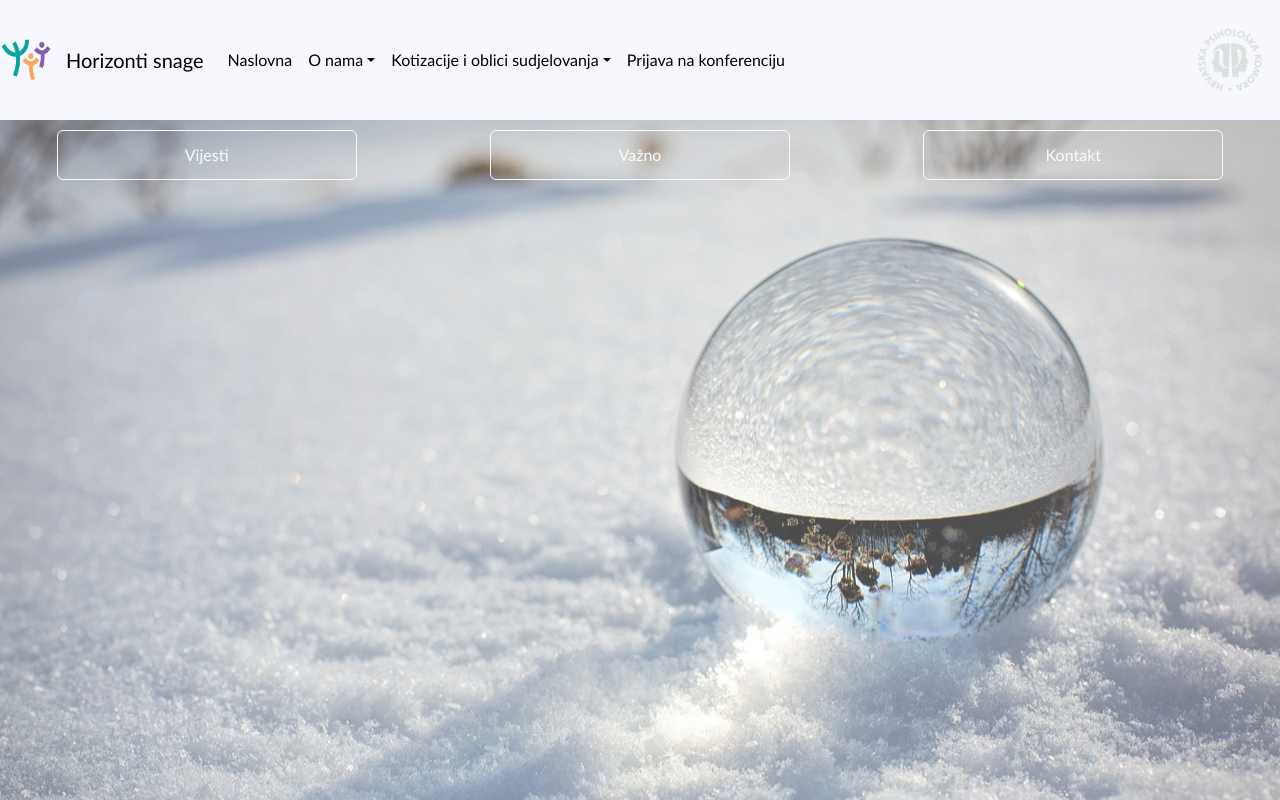
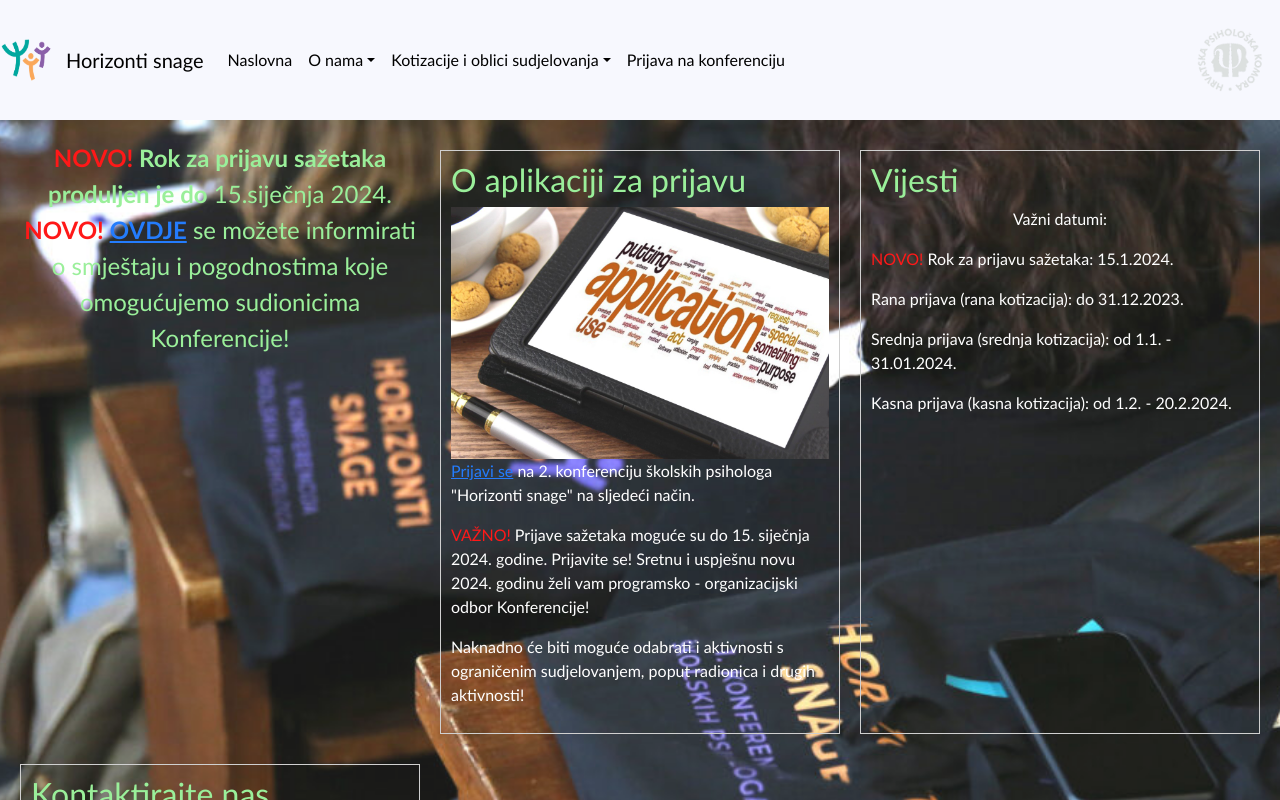
Before and after one commit to BTN3/main-ict-an, a React (Create React App) app: page / in a window 1280 px wide. Shown: the top 800 px of the page. Built offline with nearby package versions, Linux system fonts and the light colour scheme.

Commit message:
promjene 09012024 hotel

```diff
--- /dev/null
+++ b/src/AboutStyle.css
@@ -0,0 +1,19 @@
+/* Stilizacija oznaka */
+.styled-list {
+    list-style-type: none; /* Sklanja uobičajene bulleted oznake */
+    padding: 0;
+    margin: 0;
+  }
+
+  .styled-list li {
+    margin-bottom: 8px; /* Razmak između stavki */
+    padding-left: 20px; /* Udaljenost teksta od lijeve strane */
+    position: relative;
+  }
+
+  .styled-list li::before {
+    content: '\2022'; /* Unicode znak za bullet (•) */
+    position: absolute;
+    left: 0;
+    color: #ff6600; /* Boja oznake */
+  }
--- a/src/HomeStyle.css
+++ b/src/HomeStyle.css
@@ -84,3 +84,13 @@
     opacity: 0.5; /* Postavljanje prozirnosti slike, 1.0 je potpuno neprozirno */
     z-index: -1; /* Stavlja sliku ispod ostalog sadržaja */
   }
+
+
+  .sectionContent{
+    color: white;
+  }
+
+  .naslovni {
+    color: lightgreen;
+
+  }
--- a/src/pages/Fees.js
+++ b/src/pages/Fees.js
@@ -12,6 +12,7 @@ import CreatePredbiljezba from './CreatePredbiljezba'
 import InsertToken from './InsertToken'
 import PopisSazetaka from './PopisSazetaka'
 import '../FeesStyle.css'
+import '../AboutStyle.css'
 
 export default function Fees() {
 
@@ -24,8 +25,33 @@ export default function Fees() {
   <Route path="eventregistration" element={<EventRegistration/>}></Route>
   <Route path="formsofparticipation" element={<FormsOfParticipation/>}></Route>
   </Routes>
+  <div style={{border:'2px solid black', padding:'10px'}}>
+    <h4><span style={{color:'red'}}>  VAŽNO!</span>   Informacije o smještaju sudionika:</h4>
+    <p>
+   <p>Za sudionike 2. konferencije školskih psihologa osiguran je smještaj u hotelu International kojeg sudionici sami rezerviraju i plaćaju.</p>
+   <p>CIJENA: Classic soba za jednu osobu 95.00 EUR</p>
+Classic soba za dvije osobe 105.00 EUR
+<ul className="styled-list">
+<li>Cijene smještaja izražene su po smještajnoj jedinici za jednu noć</li>
+<li>Uključuju buffet doručak</li>
+<li>Cijene uključuju boravišnu pristojbu, koja se naplaćuje dodatno u visini utvrđenoj pozitivnim propisima</li>
+<li>Vrijeme prijave u hotel: od 15h, vrijeme odjave: do 11h</li>
+<li>Nadoplata za ranu prijavu/kasnu odjavu iznosi 10.00 EUR po sobi po satu</li>
+<li>Uključuju besplatno korištenje Hotelske saune i Fitness centra</li>
+<li>Uključuju besplatno korištenje brzog interneta u sobama</li>
+<li>Uključuju uslugu nošenja prtljage in/out</li>
+<li>Uključuju PDV</li>
+</ul>
+Otkaz pojedinačne rezervacije:
+<p>- do 7 dana prije dolaska – bez naknade</p>
+<p>- od 7 – 0 dana prije dolaska / no show – 100 % iznosa rezervacije.</p>
+</p>
+    </div>
     <div className="custom-div">
+    <h4>Rok za prijavu sažetaka:</h4>
+    <p style={{fontSize:'15pt'}}><b><span style={{ color: 'lightgreen' }}><span style={{color:'red'}}>NOVO! </span>Rok za prijavu sažetaka:</span></b> 15.siječnja 2024. </p>
       <h4>Cijena kotizacije:</h4>
+
       <p><b><span style={{ color: 'lightgreen' }}>Rana kotizacija:</span></b> do 31. prosinca 2023. – 30 € </p>
       <p><b><span style={{ color: 'orange' }}>Srednja kotizacija:</span></b> od 1. - 31. siječnja 2024. - 40 € </p>
       <p><b><span style={{ color: 'purple' }}>Kasna kotizacija:</span></b> od 1. veljače do 20. veljače 2024. - 50€ </p>
--- a/src/pages/Home.js
+++ b/src/pages/Home.js
@@ -1,80 +1,234 @@
-import React, { useState } from 'react';
-import Navigation from './Navigation';
-// import photoHor from '../assets/media/90763d09-7baf-4f59-bd71-f57fdc7e9d74.jpeg'
-import '../HomeStyle.css'; // Pretpostavljam da ćeš dodati stilizaciju
-import Footer from './Footer'
-import { Button } from 'react-bootstrap';
-import appImg from '../assets/media/application.jpg'
-import christmas from '../assets/media/kuglica2.jpg'
-import komunikacija from '../assets/media/komunikacija.jpeg'
-// import CarouselComponent from './CarouselComponent';
-export default function Home() {
-  // const [emailData, setEmailData] = useState({
-  //   to: 'horizontisnage@gmail.com',
-  //   from: '',
-  //   subject: 'Dodatni upiti za programsko - organizacijski odbor',
-  //   message: ''
-  // });
+// import React, { useState } from 'react';
+// import Navigation from './Navigation';
+// // import photoHor from '../assets/media/90763d09-7baf-4f59-bd71-f57fdc7e9d74.jpeg'
+// import '../HomeStyle.css'; // Pretpostavljam da ćeš dodati stilizaciju
+// import Footer from './Footer'
+// import { Button } from 'react-bootstrap';
+// import appImg from '../assets/media/application.jpg'
+// import christmas from '../assets/media/kuglica2.jpg'
+// import komunikacija from '../assets/media/komunikacija.jpeg'
+// // import CarouselComponent from './CarouselComponent';
+// export default function Home() {
+//   // const [emailData, setEmailData] = useState({
+//   //   to: 'horizontisnage@gmail.com',
+//   //   from: '',
+//   //   subject: 'Dodatni upiti za programsko - organizacijski odbor',
+//   //   message: ''
+//   // });
 
-  // const handleChange = (e) => {
-  //   const { name, value } = e.target;
-  //   setEmailData(prevData => ({
-  //     ...prevData,
-  //     [name]: value
-  //   }));
+//   // const handleChange = (e) => {
+//   //   const { name, value } = e.target;
+//   //   setEmailData(prevData => ({
+//   //     ...prevData,
+//   //     [name]: value
+//   //   }));
 
-  // };
+//   // };
 
 
-  // const handleSubmit = async (e) => {
-  //   e.preventDefault();
-  //   console.log(emailData)
-  //   try {
-  //      console.log(emailData)
-  //      const response = await fetch('http://localhost:8080/api/sendEmailTo', {
-  //       method: 'POST',
-  //       headers: {
-  //         'Content-Type': 'application/json'
-  //       },
-  //       body: JSON.stringify(emailData)
-  //     });
+//   // const handleSubmit = async (e) => {
+//   //   e.preventDefault();
+//   //   console.log(emailData)
+//   //   try {
+//   //      console.log(emailData)
+//   //      const response = await fetch('http://localhost:8080/api/sendEmailTo', {
+//   //       method: 'POST',
+//   //       headers: {
+//   //         'Content-Type': 'application/json'
+//   //       },
+//   //       body: JSON.stringify(emailData)
+//   //     });
 
 
-  //     if (response.ok) {
-  //       // Uspješno poslano
-  //       console.log('Mail je uspješno poslan!');
-  //     } else {
-  //       // Greška prilikom slanja
-  //       console.error('Došlo je do greške prilikom slanja maila.');
-  //     }
-  //   } catch (error) {
-  //     console.error('Došlo je do greške:', error);
-  //   }
-  // };
+//   //     if (response.ok) {
+//   //       // Uspješno poslano
+//   //       console.log('Mail je uspješno poslan!');
+//   //     } else {
+//   //       // Greška prilikom slanja
+//   //       console.error('Došlo je do greške prilikom slanja maila.');
+//   //     }
+//   //   } catch (error) {
+//   //     console.error('Došlo je do greške:', error);
+//   //   }
+//   // };
 
 
-  const handleButtonClick = (sectionName) => {
-    if (selectedButton === sectionName) {
-      setSelectedButton(''); // Uklanja odabir ako je isti gumb ponovno kliknut
-    } else {
-      setSelectedButton(sectionName);
-    }
-  };
-  const [selectedButton, setSelectedButton] = useState('');
+//   const handleButtonClick = (sectionName) => {
+//     if (selectedButton === sectionName) {
+//       setSelectedButton(''); // Uklanja odabir ako je isti gumb ponovno kliknut
+//     } else {
+//       setSelectedButton(sectionName);
+//     }
+//   };
+//   const [selectedButton, setSelectedButton] = useState('');
 
-  // const handleButtonClick = (sectionName) => {
-  //   setSelectedButton(sectionName);
-  // };
+//   // const handleButtonClick = (sectionName) => {
+//   //   setSelectedButton(sectionName);
+//   // };
 
+//   return (
+//     <div>
+//       <Navigation />
+
+//       {/* <div className="grid-container" style={{minHeight:'100vh', minWidth:'100vw', backgroundImage: `url(${christmas})`,opacity:'0.7', backgroundRepeat:'no-repeat',
+//   backgroundImage: `url(${christmas
+//   })`,
+//   backgroundSize: 'cover',
+//   backgroundPosition: 'center'}}> */}
+//   <div
+//     className="grid-container"
+//     style={{
+//       position: 'relative',
+//       minHeight: '100vh',
+//       minWidth: '100vw',
+//       backgroundImage: `url(${christmas})`,
+//       opacity: '0.7',
+//       backgroundRepeat: 'no-repeat',
+//       backgroundSize: 'cover',
+//       backgroundPosition: 'center',
+//     }}
+//   >
+//     <div
+//       style={{
+//         position: 'absolute',
+//         bottom: 0,
+//         width: '100vw',
+//         backgroundColor: 'rgba(0, 0, 0, 0.5)', /* Prozirna crna pozadina */
+//         padding: '20px',
+//         color: 'lightgrey', /* Ljubičasta boja */
+//         textAlign: 'center',
+//         boxSizing: 'border-box',
+//       }}
+//     >
+//       <p style={{ margin: 0 ,fontSize: '24px'}}>
+//       <span style={{color:'lightgreen'}} >     <p style={{fontSize:'15pt'}}><b><span style={{ color: 'lightgreen' }}><span style={{color:'red'}}>NOVO! </span>Rok za prijavu sažetaka produljen je do</span></b> 15.siječnja 2024. </p></span>
+//       </p>
+//     </div>
+
+//       {/* <img src={photoHor}  alt='photo' className='background-image'/> */}
+//         {/* <div className={`grid-item ${selectedButton === 'Važno' ? 'selected' : ''}`}>
+//           <Button className='btnHome' variant='outline-dark' style={{width:'300px', height:'50px'}}  onClick={() => handleButtonClick('Važno')}>Važno</Button>
+//           {selectedButton === 'Važno' && (
+//             <div className="sectionContent">
+//               <p>Ovdje ide tekst za Važno.</p>
+//             </div>
+//           )}
+//         </div> */}
+//         <div className={`grid-item ${selectedButton === 'O aplikaciji za prijavu' ? 'selected' : ''}`}>
+//           <Button className='btnHome' variant='outline-light' style={{width:'300px', height:'50px'}} onClick={() => handleButtonClick('O aplikaciji za prijavu')}>Vijesti</Button>
+//           {selectedButton === 'O aplikaciji za prijavu' && (
+//             <div className="sectionContent">
+//               <img src={appImg} style={{width:'100%', height:'100%'}} alt='photo' />
+
+//               <p style={{textAlign:'justify'}}><a href='https://horizonti-snage.azurewebsites.net/registrationfeesaccommodation/eventregistration' >Prijavi se</a> na 2. konferenciju školskih psihologa "Horizonti snage" na sljedeći način.
+//               </p><ol>
+//                 <p><span style={{color:'red'}}>VAŽNO!</span>Prijave sažetaka moguće su do 15. siječnja 2024. godine. Prijavite se! Sretnu i uspješnu novu 2024. godinu želi vam programsko - organizacijski odbor Konferencije!</p>
+//                 <li>Naknadno će biti moguće odabrati i aktivnosti s ograničenim sudjelovanjem, poput radionica i drugih aktivnosti!</li></ol>
+//             </div>
+//           )}
+//         </div>
+
+//         <div className={`grid-item ${selectedButton === 'Vijesti' ? 'selected' : ''}`}>
+//           <Button variant='outline-light' className='btnHome' style={{width:'300px', height:'50px'}} onClick={() => handleButtonClick('Vijesti')}>Važno</Button>
+//           {selectedButton === 'Vijesti' && (
+//             <>
+//             <div className="sectionContent" style={{textAlign:'justify'}}>
+//               <p style={{textAlign:'center'}}>Važni datumi:</p>
+
+//  <p ><span style={{color:'red'}}>NOVO!</span>Rok za prijavu sažetaka: 15.1.2024.</p>
+//  <p>Rana prijava (rana kotizacija): do 31.12.2023.</p>
+//  <p>Srednja prijava (srednja kotizacija):  od 1.1. -  31.01.2024.</p>
+//  <p>Kasna prijava (kasna kotizacija): od  1.2. - 20.2.2024.</p>
+
+//             </div>
+//             <hr/>
+//          <div>Ova web stranica sadrži neke funkcionalnosti koje nisu podržane na Firefox pregledniku te vas stoga upozoravamo da postupak za prijavu neće dobro raditi na navedenom pregledniku.
+//          U tu svrhu poželjno je koristiti druge preglednike.
+//        </div>
+
+//        </>
+//           )}
+
+//         </div>
+//         {/* Dodaj ostale buttone */}
+//         <div className={`grid-item ${selectedButton === 'Kontaktirajte nas' ? 'selected' : ''}`}>
+//           <Button className='btnHome' variant='outline-light' style={{width:'300px', height:'50px'}} onClick={() => handleButtonClick('Kontaktirajte nas')}>Kontakt</Button>
+//           {selectedButton === 'Kontaktirajte nas' && (
+
+//            <div className="sectionContent">
+//                    <img src={komunikacija} style={{width:'100%', height:'100%'}} alt='photo' />
+
+//     {/* <Form onSubmit={handleSubmit}>
+//       <Form.Group controlId="formBasicEmail">
+//         <Form.Label>Email adresa</Form.Label>
+//         <Form.Control
+//           type="email"
+//           placeholder="Unesite svoj email"
+//           name="from"
+//           value={emailData.from}
+//           onChange={handleChange}
+//         />
+//       </Form.Group>
+
+//       <Form.Group controlId="formBasicSubject">
+//         <Form.Label>Naslov</Form.Label>
+//         <Form.Control
+//           type="text"
+//           placeholder="Unesite naslov"
+//           name="subject"
+//           value={emailData.subject}
+//           onChange={handleChange}
+//         />
+//       </Form.Group>
+
+//       <Form.Group controlId="formBasicMessage">
+//         <Form.Label>Poruka</Form.Label>
+//         <Form.Control
+//           as="textarea"
+//           rows={3}
+//           placeholder="Unesite tekst poruke"
+//           name="message"
+//           value={emailData.message}
+//           onChange={handleChange}
+//         />
+//       </Form.Group>
+
+//       <Button variant="primary" type="submit">
+//         Pošalji
+//       </Button>
+//     </Form>
+//    */}
+
+
+//               <p>Za sve upite budite slobodni obratiti se na elektroničku poštu <a href="mailto:horizontisnage@gmail.com">horizontisnage@gmail.com</a></p>
+//             </div>
+//           )}
+//         </div>
+//         </div>
+
+
+
+//       <Footer/>
+//     </div>
+//   );
+// }
+
+
+
+//predloženi
+import React from 'react';
+import Navigation from './Navigation';
+import Footer from './Footer';
+import appImg from '../assets/media/application.jpg';
+import christmas from '../assets/media/1.konferencija/klupa.jpg';
+import komunikacija from '../assets/media/komunikacija.jpeg';
+import '../HomeStyle.css';
+
+export default function Home() {
   return (
     <div>
       <Navigation />
 
-      {/* <div className="grid-container" style={{minHeight:'100vh', minWidth:'100vw', backgroundImage: `url(${christmas})`,opacity:'0.7', backgroundRepeat:'no-repeat',
-  backgroundImage: `url(${christmas
-  })`,
-  backgroundSize: 'cover',
-  backgroundPosition: 'center'}}> */}
       <div
         className="grid-container"
         style={{
@@ -82,134 +236,67 @@ export default function Home() {
           minHeight: '100vh',
           minWidth: '100vw',
           backgroundImage: `url(${christmas})`,
-      opacity: '0.7',
+          opacity: '0.9',
           backgroundRepeat: 'no-repeat',
           backgroundSize: 'cover',
           backgroundPosition: 'center',
+          padding: '20px',
         }}
       >
-    <div
-      style={{
-        position: 'absolute',
-        bottom: 0,
-        width: '100vw',
-        backgroundColor: 'rgba(0, 0, 0, 0.5)', /* Prozirna crna pozadina */
-        padding: '20px',
-        color: 'lightgrey', /* Ljubičasta boja */
-        textAlign: 'center',
-        boxSizing: 'border-box',
-      }}
-    >
-      <p style={{ margin: 0 ,fontSize: '24px'}}>
-      <span style={{color:'lightgreen'}} > Sretan Božić i uspješnu 2024. godinu žele vam članovi programsko - organizacijskog odbora Konferencije</span>
+        <div style={{ color: 'lightgrey', textAlign: 'center' }}>
+          <p style={{ margin: 0, fontSize: '24px' }}>
+            <span style={{ color: 'lightgreen' }}>
+              <b>
+                <span style={{ color: 'lightgreen' }}>
+                  <span style={{ color: 'red' }}>NOVO! </span>Rok za prijavu sažetaka produljen je do
+                </span>
+              </b>{' '}
+              15.siječnja 2024.
+            </span>
+          </p>
+          <p style={{ margin: 0, fontSize: '24px' }}>
+            <span style={{ color: 'lightgreen' }}>
+              <b>
+                <span style={{ color: 'lightgreen' }}>
+                  <span style={{ color: 'red' }}>NOVO! </span><a href='https://horizonti-snage.azurewebsites.net/registrationfeesaccommodation/'>OVDJE</a>
+                </span>
+              </b>{' '}
+              se možete informirati o smještaju i pogodnostima koje omogućujemo sudionicima Konferencije!
+            </span>
           </p>
         </div>
 
-      {/* <img src={photoHor}  alt='photo' className='background-image'/> */}
-        {/* <div className={`grid-item ${selectedButton === 'Važno' ? 'selected' : ''}`}>
-          <Button className='btnHome' variant='outline-dark' style={{width:'300px', height:'50px'}}  onClick={() => handleButtonClick('Važno')}>Važno</Button>
-          {selectedButton === 'Važno' && (
         <div className="sectionContent">
-              <p>Ovdje ide tekst za Važno.</p>
-            </div>
-          )}
-        </div> */}
-        <div className={`grid-item ${selectedButton === 'O aplikaciji za prijavu' ? 'selected' : ''}`}>
-          <Button className='btnHome' variant='outline-light' style={{width:'300px', height:'50px'}} onClick={() => handleButtonClick('O aplikaciji za prijavu')}>Vijesti</Button>
-          {selectedButton === 'O aplikaciji za prijavu' && (
-            <div className="sectionContent">
-              <img src={appImg} style={{width:'100%', height:'100%'}} alt='photo' />
-
-              <p style={{textAlign:'justify'}}><a href='https://horizonti-snage.azurewebsites.net/registrationfeesaccommodation/eventregistration' >Prijavi se</a> na 2. konferenciju školskih psihologa "Horizonti snage" na sljedeći način.
-              </p><ol>
-                <li>Svi sudionici prijavljuju se prvo kao pasivni sudionici Konferencije</li>
-                <li>Aktivni sudionici se mogu ponovno prijaviti kao aktivni sudionici prilaganjem svojeg sažetka na način definiran u postupku aktivne prijave.</li>
-                <li>Naknadno će biti moguće odabrati i aktivnosti s ograničenim sudjelovanjem, poput radionica i drugih aktivnosti!</li></ol>
-            </div>
-          )}
+          <h2 className='naslovni'>O aplikaciji za prijavu</h2>
+          <img src={appImg} style={{ width: '100%', height: 'auto' }} alt="photo" />
+          <p>
+            <a href="https://horizonti-snage.azurewebsites.net/registrationfeesaccommodation/eventregistration">Prijavi se</a> na 2. konferenciju školskih psihologa "Horizonti snage" na sljedeći način.
+          </p>
+          <p>
+            <span style={{ color: 'red' }}>VAŽNO! </span>Prijave sažetaka moguće su do 15. siječnja 2024. godine. Prijavite se! Sretnu i uspješnu novu 2024. godinu želi vam programsko - organizacijski odbor Konferencije!
+          </p>
+          <p>Naknadno će biti moguće odabrati i aktivnosti s ograničenim sudjelovanjem, poput radionica i drugih aktivnosti!</p>
         </div>
 
-        <div className={`grid-item ${selectedButton === 'Vijesti' ? 'selected' : ''}`}>
-          <Button variant='outline-light' className='btnHome' style={{width:'300px', height:'50px'}} onClick={() => handleButtonClick('Vijesti')}>Važno</Button>
-          {selectedButton === 'Vijesti' && (
-            <>
-            <div className="sectionContent" style={{textAlign:'justify'}}>
-              <p style={{textAlign:'center'}}>Važni datumi:</p>
-
- <p >Rok za prijavu sažetaka: 31.12.2023.</p>
+        <div className="sectionContent">
+          <h2 className='naslovni'>Vijesti</h2>
+          <p style={{ textAlign: 'center' }}>Važni datumi:</p>
+          <p>
+            <span style={{ color: 'red' }}>NOVO! </span>Rok za prijavu sažetaka: 15.1.2024.
+          </p>
           <p>Rana prijava (rana kotizacija): do 31.12.2023.</p>
- <p>Srednja prijava (srednja kotizacija):  od 1.1. -  31.01.2024.</p>
- <p>Kasna prijava (kasna kotizacija): od  1.2. - 20.2.2024.</p>
-
-            </div>
-            <hr/>
-         <div>Ova web stranica sadrži neke funkcionalnosti koje nisu podržane na Firefox pregledniku te vas stoga upozoravamo da postupak za prijavu neće dobro raditi na navedenom pregledniku.
-         U tu svrhu poželjno je koristiti druge preglednike.
+          <p>Srednja prijava (srednja kotizacija): od 1.1. - 31.01.2024.</p>
+          <p>Kasna prijava (kasna kotizacija): od 1.2. - 20.2.2024.</p>
         </div>
 
-       </>
-          )}
-
-        </div>
-        {/* Dodaj ostale buttone */}
-        <div className={`grid-item ${selectedButton === 'Kontaktirajte nas' ? 'selected' : ''}`}>
-          <Button className='btnHome' variant='outline-light' style={{width:'300px', height:'50px'}} onClick={() => handleButtonClick('Kontaktirajte nas')}>Kontakt</Button>
-          {selectedButton === 'Kontaktirajte nas' && (
-
         <div className="sectionContent">
-                   <img src={komunikacija} style={{width:'100%', height:'100%'}} alt='photo' />
-
-    {/* <Form onSubmit={handleSubmit}>
-      <Form.Group controlId="formBasicEmail">
-        <Form.Label>Email adresa</Form.Label>
-        <Form.Control
-          type="email"
-          placeholder="Unesite svoj email"
-          name="from"
-          value={emailData.from}
-          onChange={handleChange}
-        />
-      </Form.Group>
-
-      <Form.Group controlId="formBasicSubject">
-        <Form.Label>Naslov</Form.Label>
-        <Form.Control
-          type="text"
-          placeholder="Unesite naslov"
-          name="subject"
-          value={emailData.subject}
-          onChange={handleChange}
-        />
-      </Form.Group>
-
-      <Form.Group controlId="formBasicMessage">
-        <Form.Label>Poruka</Form.Label>
-        <Form.Control
-          as="textarea"
-          rows={3}
-          placeholder="Unesite tekst poruke"
-          name="message"
-          value={emailData.message}
-          onChange={handleChange}
-        />
-      </Form.Group>
-
-      <Button variant="primary" type="submit">
-        Pošalji
-      </Button>
-    </Form>
-   */}
-
-
+          <h2 className='naslovni'>Kontaktirajte nas</h2>
+          <img src={komunikacija} style={{ width: '100%', height: 'auto' }} alt="photo" />
           <p>Za sve upite budite slobodni obratiti se na elektroničku poštu <a href="mailto:horizontisnage@gmail.com">horizontisnage@gmail.com</a></p>
-            </div>
-          )}
         </div>
       </div>
 
-
-
-      <Footer/>
+      <Footer />
     </div>
   );
 }
```
Also changed, not shown: src/pages/About.js (+4 -4 lines), src/assets/media/1.konferencija/klupa.jpg (renamed from src/assets/media/1.konferencija/fa719a26-522f-48d0-9118-58a57badda56.jpg), 1 other file (tests, documents, lock files or other folders). Lines whose indentation alone changed are shown as unchanged.
